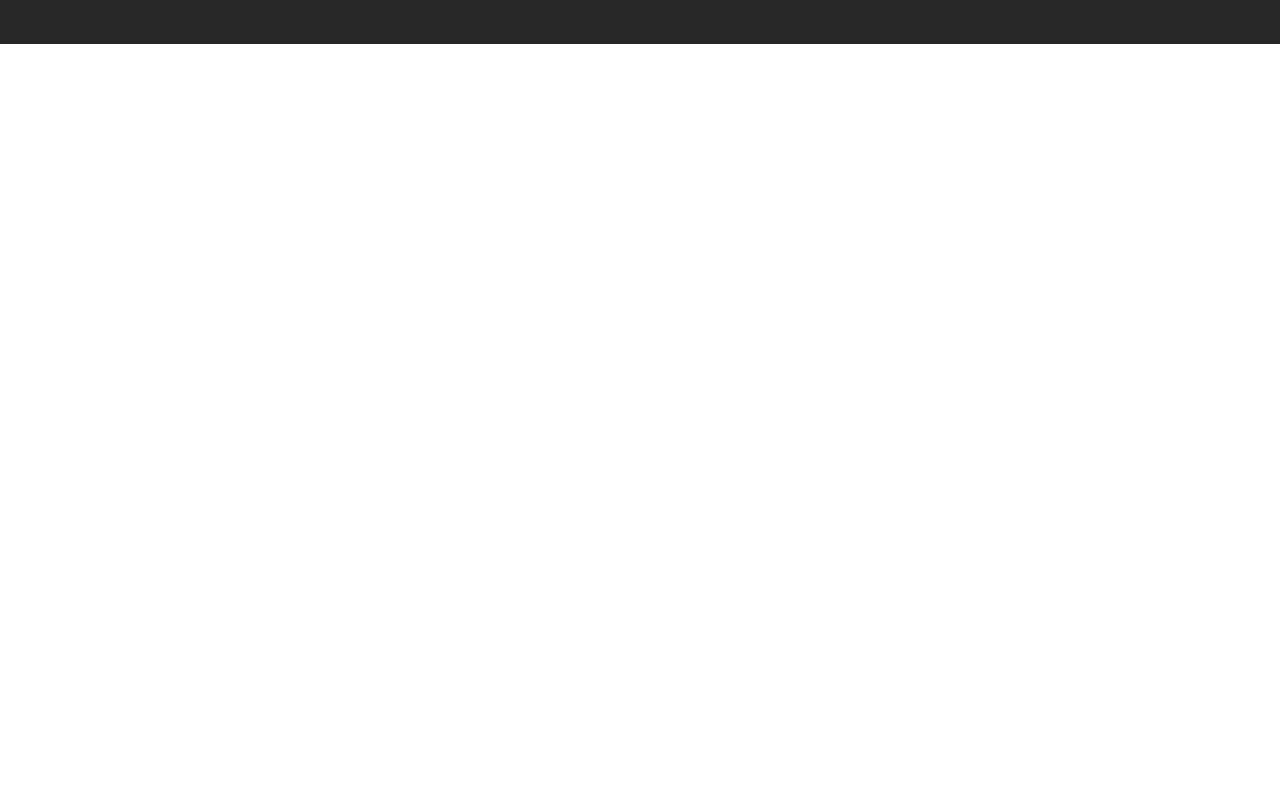
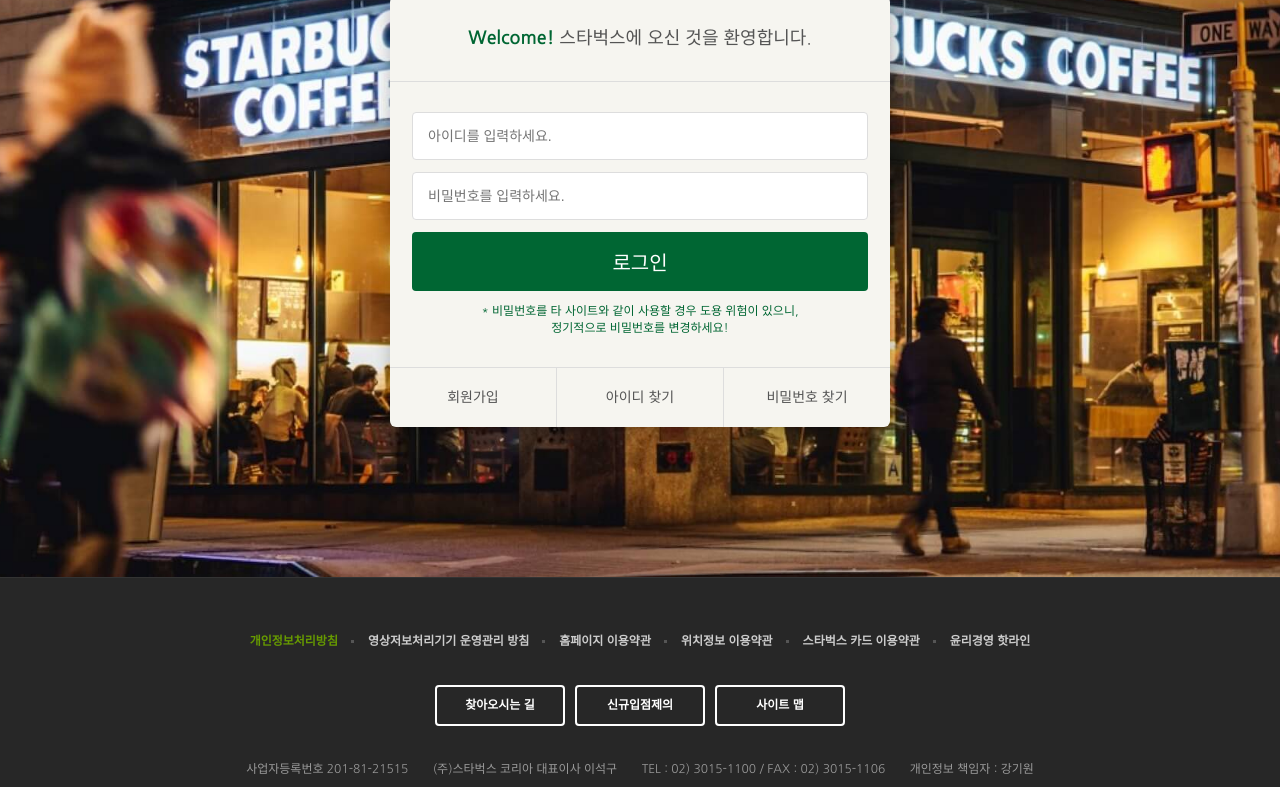
Before and after one commit to DY0915/starbucks, a plain HTML site: page signin/index.html in a window 1280 px wide. Shown: the part 290-1077 px from the top of the page. Before the commit the page ends 800 px from the top, so only its background shows below. Drawn offline with nearby package versions, Linux system fonts and the light colour scheme.

Commit message:
로그인 페이지 완성

```diff
--- /dev/null
+++ b/css/signin.css
@@ -0,0 +1,79 @@
+.signin {
+  margin-top: 120px;
+  padding: 100px 0 150px;
+  background-image: url("../images/signin_bg.jpg");
+  background-repeat: no-repeat;
+  background-position: center;
+  background-attachment: fixed;
+  background-size: cover;
+}
+
+.signin h1 {
+  color: #fff;
+  font-size: 30px;
+  font-weight: 700;
+  text-align: center;
+  margin-bottom: 24px;
+}
+.signin__card {
+  width: 500px;
+  margin: 0 auto;
+  border-radius: 6px;
+  background-color: #f6f5f0;
+  box-shadow: 2px 2px 20px rgba(0,0,0,.3);
+  color: #555;
+}
+.signin__card h2 {
+  padding: 30px;
+  font-size: 18px;
+  text-align: center;
+  border-bottom: 1px solid #ddd;
+}
+.signin__card h2 strong {
+  font-weight: 700;
+  color:#006633
+}
+.signin__card form {
+  padding: 30px 22px;
+}
+.signin__card form input {
+  width: 100%;
+  margin-bottom: 12px;
+  padding: 15px;
+  border: 1px solid #ddd;
+  border-radius: 4px;
+  outline: none;
+  box-sizing: border-box;
+  font-size: 14px;
+}
+.signin__card form [type="submit"] {
+  background-color: #063;
+  border: none;
+  color: #fff;
+  font-size: 20px;
+  cursor: pointer;
+}
+.signin__card form p {
+  font-size: 12px;
+  color: #006633;
+  text-align: center;
+}
+.signin__card .actions {
+  display: flex;
+  border-top: 1px solid #ddd;
+}
+.signin__card .actions a {
+  flex-grow: 1;
+  flex-basis: 0;
+  text-align: center;
+  padding: 20px;
+  color: #555;
+  font-size: 14px;
+  border-right: 1px solid #ddd;
+}
+.signin__card .actions a:last-child {
+  border-right: none;
+}
+.signin__card .actions a:hover {
+  text-decoration: underline;
+}
--- a/signin/index.html
+++ b/signin/index.html
@@ -27,6 +27,7 @@
   <link href="https://fonts.googleapis.com/css2?family=Nanum+Gothic:wght@400;700&display=swap" rel="stylesheet">
   <link rel="stylesheet" href="https://fonts.googleapis.com/icon?family=Material+Icons">
   <link rel="stylesheet" href="../css/common.css" />
+  <link rel="stylesheet" href="../css/signin.css" />
 
   <script defer src="../js/common.js"></script>
 </head>
@@ -365,7 +366,26 @@
   </header>
 
   <section class="signin">
-
+    <h1>로그인</h1>
+    <div class="signin__card">
+      <h2>
+        <strong>Welcome!</strong> 스타벅스에 오신 것을 환영합니다.
+      </h2>
+      <form>
+        <input type="text" placeholder="아이디를 입력하세요." />
+        <input type="password" placeholder="비밀번호를 입력하세요." />
+        <input type="submit" value="로그인" />
+        <p>
+          * 비밀번호를 타 사이트와 같이 사용할 경우 도용 위험이 있으니,<br />
+          정기적으로 비밀번호를 변경하세요!
+        </p>
+      </form>
+      <div class="actions">
+        <a href="javascript:void(0)">회원가입</a>
+        <a href="javascript:void(0)">아이디 찾기</a>
+        <a href="javascript:void(0)">비밀번호 찾기</a>
+      </div>
+    </div>
   </section>
 
   <!-- FOOTER -->
```
